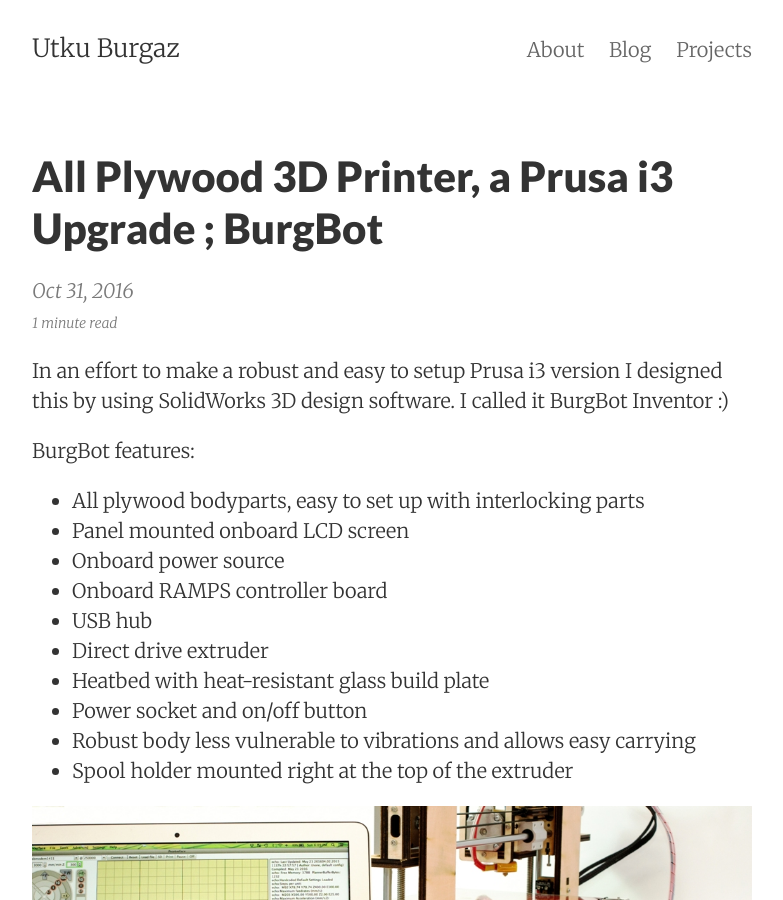
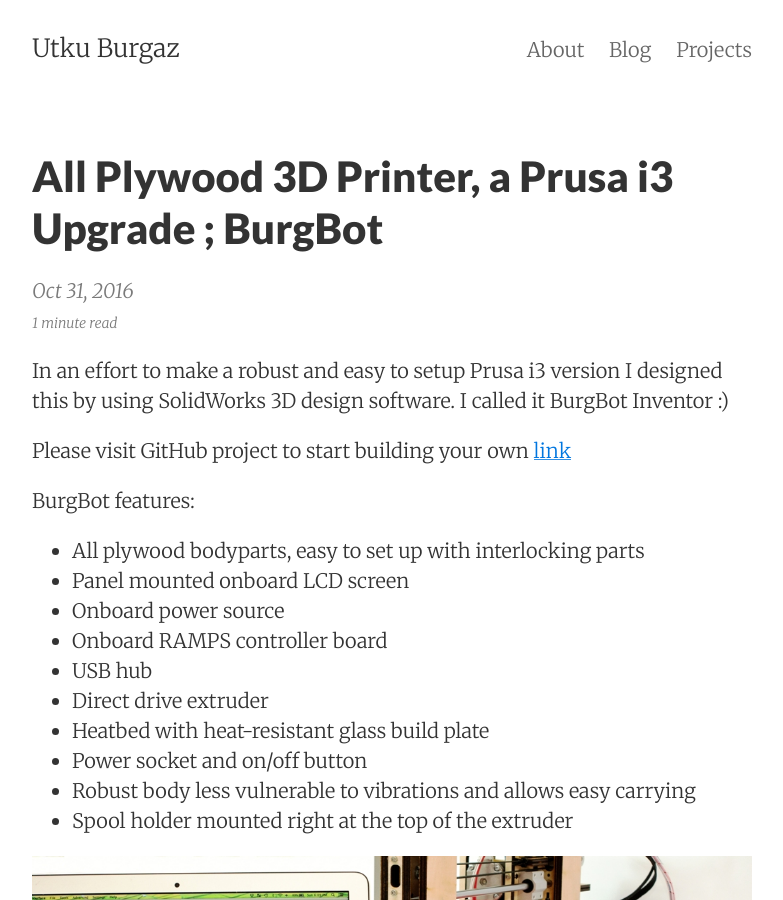
Before and after one commit to utkuburgaz/utkuburgaz.github.io, a Jekyll site: the page built from _posts/2016-10-31-all-plywood-prusa-i3-3d-printer-burgbot.md, in a window 1280 px wide and 900 px high. Shown: the whole window, without its empty margins (248-1031 px from the left). Built offline with Jekyll 4.4.1, drawn with Linux system fonts in a browser that asks for light colours; comment, search, counter and statistics services are not loaded.

Commit message:
Update 2016-10-31-all-plywood-prusa-i3-3d-printer-burgbot.md

```diff
--- a/_posts/2016-10-31-all-plywood-prusa-i3-3d-printer-burgbot.md
+++ b/_posts/2016-10-31-all-plywood-prusa-i3-3d-printer-burgbot.md
@@ -7,6 +7,8 @@
 ---
 
 In an effort to make a robust and easy to setup Prusa i3 version I designed this by using SolidWorks 3D design software. I called it BurgBot Inventor :)
+
+Please visit GitHub project to start building your own [link](https://github.com/utkuburgaz/All_Plywood_3d_Printer_BurgBot)
 
 BurgBot features:
 
```
